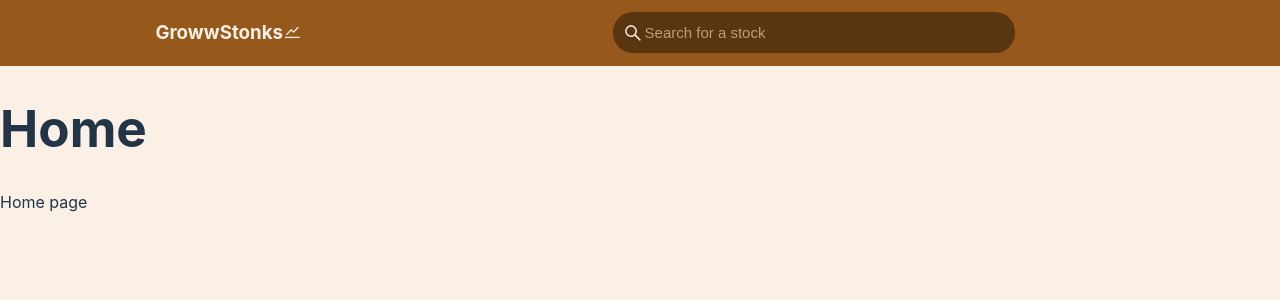
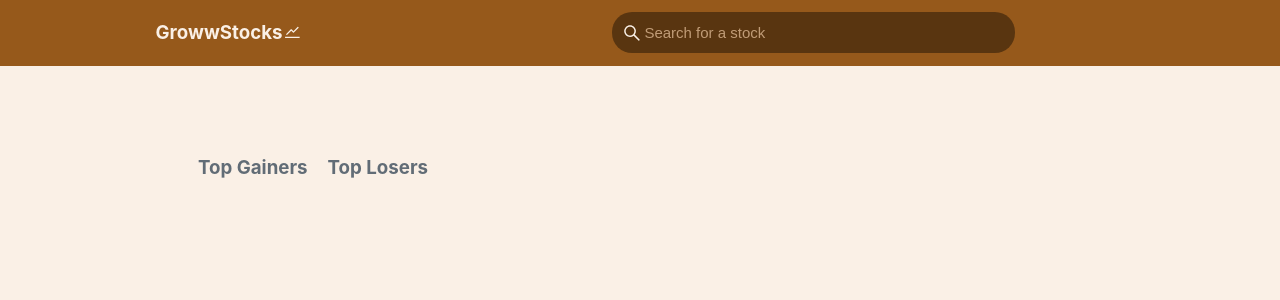
Before and after one commit to varun-s22/stocks-website, a React (Vite) app: page / in a window 1280 px wide. Shown: the top 300 px of the page. Built offline with nearby package versions, Linux system fonts and the light colour scheme.

Commit message:
add redux and persist tabs on refreshing

```diff
--- a/package.json
+++ b/package.json
@@ -10,9 +10,11 @@
     "preview": "vite preview"
   },
   "dependencies": {
+    "@reduxjs/toolkit": "^1.9.7",
     "react": "^18.2.0",
     "react-dom": "^18.2.0",
     "react-icons": "^4.11.0",
+    "react-redux": "^8.1.3",
     "react-router-dom": "^6.17.0"
   },
   "devDependencies": {
--- a/src/components/Navbar.tsx
+++ b/src/components/Navbar.tsx
@@ -6,7 +6,7 @@ export default function Navbar() {
   return (
     <div className="navbar">
       <h3 div className="navbar-title">
-        GrowwStonks <AiOutlineStock />{" "}
+        GrowwStocks <AiOutlineStock />{" "}
       </h3>
       <SearchBar />
     </div>
--- /dev/null
+++ b/src/components/Tabs.tsx
@@ -0,0 +1,30 @@
+import { useDispatch } from "react-redux";
+import { update } from "../redux/tabs";
+import "../styles/Tabs.css";
+
+export interface TabsProps {
+  title: string;
+}
+
+export default function Tabs({ title }: TabsProps) {
+  const dispatch = useDispatch();
+
+  const handleTabSelection = () => {
+    localStorage.setItem("tab", title);
+    dispatch(update(title));
+
+    // add a active class to selected tab
+    const tabs = document.querySelectorAll(".tabs");
+    tabs.forEach((tab) => {
+      tab.classList.remove("active");
+    });
+    const selectedTab = document.getElementById(`${title}`);
+    selectedTab?.classList.add("active");
+  };
+
+  return (
+    <h3 className="tabs" onClick={handleTabSelection} id={title}>
+      {title}
+    </h3>
+  );
+}
--- a/src/main.tsx
+++ b/src/main.tsx
@@ -3,11 +3,15 @@ import ReactDOM from "react-dom/client";
 import App from "./App.tsx";
 import "./index.css";
 import { BrowserRouter } from "react-router-dom";
+import { Provider } from "react-redux";
+import store from "./redux/store.ts";
 
 ReactDOM.createRoot(document.getElementById("root")!).render(
   <React.StrictMode>
-    <BrowserRouter>
-      <App />
-    </BrowserRouter>
+    <Provider store={store}>
+      <BrowserRouter>
+        <App />
+      </BrowserRouter>
+    </Provider>
   </React.StrictMode>
 );
--- a/src/pages/Explore.tsx
+++ b/src/pages/Explore.tsx
@@ -1,8 +1,34 @@
+import { useEffect } from "react";
+import { useDispatch, useSelector } from "react-redux";
+import { update } from "../redux/tabs";
+import Tabs from "../components/Tabs";
+import "../styles/Tabs.css";
+import "../styles/Explore.css";
+
 export default function Explore() {
+  const currentTab = useSelector((state: any) => {
+    return state.tabs.tabs;
+  });
+
+  const dispatch = useDispatch();
+
+  useEffect(() => {
+    const storedTab = localStorage.getItem("tab");
+    if (storedTab) {
+      dispatch(update(storedTab));
+      const selectedTab = document.getElementById(`${storedTab}`);
+      selectedTab?.classList.add("active");
+    }
+  }, []);
+
   return (
-    <div>
-      <h1>Home</h1>
-      <p>Home page</p>
+    <div className="explore-page">
+      <div className="tab-heading">
+        <Tabs title="Top Gainers" />
+        <Tabs title="Top Losers" />
+      </div>
+      {currentTab === "Top Gainers" && <h1>Gainers list</h1>}
+      {currentTab === "Top Losers" && <h1>Losers list</h1>}
     </div>
   );
 }
--- /dev/null
+++ b/src/redux/store.ts
@@ -0,0 +1,8 @@
+import { configureStore } from "@reduxjs/toolkit";
+import tabsSlice from "./tabs";
+
+export default configureStore({
+  reducer: {
+    tabs: tabsSlice,
+  },
+});
--- /dev/null
+++ b/src/redux/tabs.ts
@@ -0,0 +1,20 @@
+import { createSlice } from "@reduxjs/toolkit";
+
+export const tabsSlice = createSlice({
+  name: "tabs",
+  initialState: {
+    tabs: "",
+  },
+  reducers: {
+    clear: (state) => {
+      state.tabs = "";
+    },
+    update: (state, action) => {
+      state.tabs = action.payload;
+    },
+  },
+});
+
+export const { clear, update } = tabsSlice.actions;
+
+export default tabsSlice.reducer;
--- /dev/null
+++ b/src/styles/Explore.css
@@ -0,0 +1,4 @@
+.explore-page{
+    margin:70px;
+    padding-left: 10%;
+}
--- /dev/null
+++ b/src/styles/Tabs.css
@@ -0,0 +1,14 @@
+.tab-heading{
+    display: flex;
+}
+.tabs{
+    opacity: 0.7;
+    margin-right: 20px;
+}
+.tabs:hover{
+    cursor: pointer;
+}
+.active{
+    border-bottom: 3px solid #96591b;
+    opacity: 1;
+}
```
Also changed, not shown: 1 other file (tests, documents, lock files or other folders).
